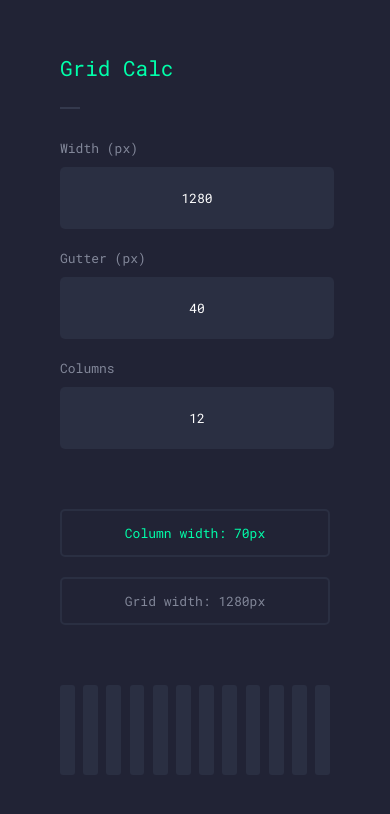
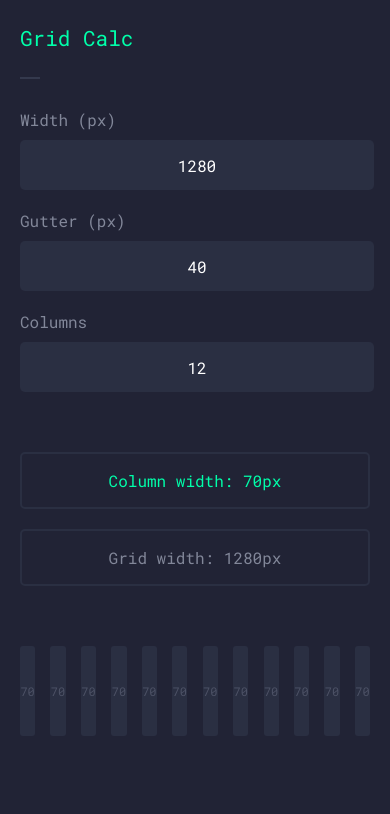
Before and after one commit to dannymcclain/Grid-Calc, a React (Create React App) app: page / in a window 390 px wide. Shown: the top 814 px of the page. Built offline with nearby package versions, Linux system fonts and the light colour scheme.

Commit message:
updated grid display

```diff
--- a/src/App.css
+++ b/src/App.css
@@ -122,11 +122,19 @@ label {
 .column {
   height: 90px;
   background: #2a2f42;
+  color: #4d5266;
   border-radius: 3px;
+  flex: 1;
+  display: flex;
+  flex: row nowrap;
+  justify-content: center;
+  align-items: center;
+  font-size: 11px;
 }
 
 .gutter {
   max-width: 20px;
+  flex: 1;
 }
 
 .not-exact {
@@ -136,6 +144,16 @@ label {
 }
 
 @media (max-width: 540px) {
+  body {
+    font-size: 16px;
+  }
+  .container {
+    padding: 10px 20px 20px 20px;
+  }
+  input {
+    height: 48px;
+    font-size: 16px;
+  }
   .grid-values {
     display: flex;
     flex-direction: column;
@@ -149,4 +167,7 @@ label {
   .grid-calculated {
     margin: 0 0 20px 0;
   }
+  .column {
+    font-size: 12px;
+  }
 }
--- a/src/App.js
+++ b/src/App.js
@@ -37,18 +37,10 @@ class App extends Component {
       const count = index + 1;
       return (
         <React.Fragment key={count}>
-          <div
-            className="column"
-            style={{ width: columnWidth }}
-            key={'Column ' + count}
-          />
-          {!isLastItem && (
-            <div
-              className="gutter"
-              style={{ width: this.state.gutter }}
-              key={'Gutter ' + count}
-            />
-          )}
+          <div className="column" key={'Column ' + count}>
+            {columnWidth}
+          </div>
+          {!isLastItem && <div className="gutter" key={'Gutter ' + count} />}
         </React.Fragment>
       );
     });
```
